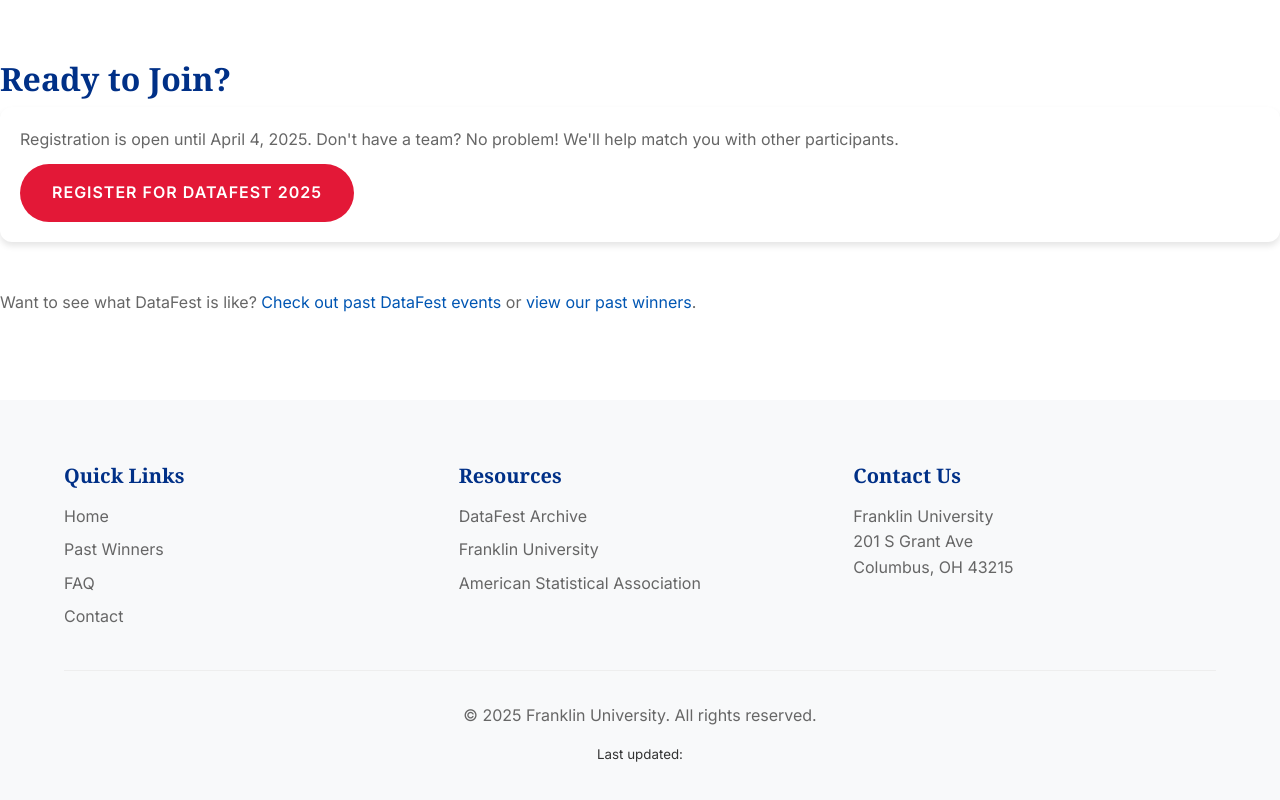
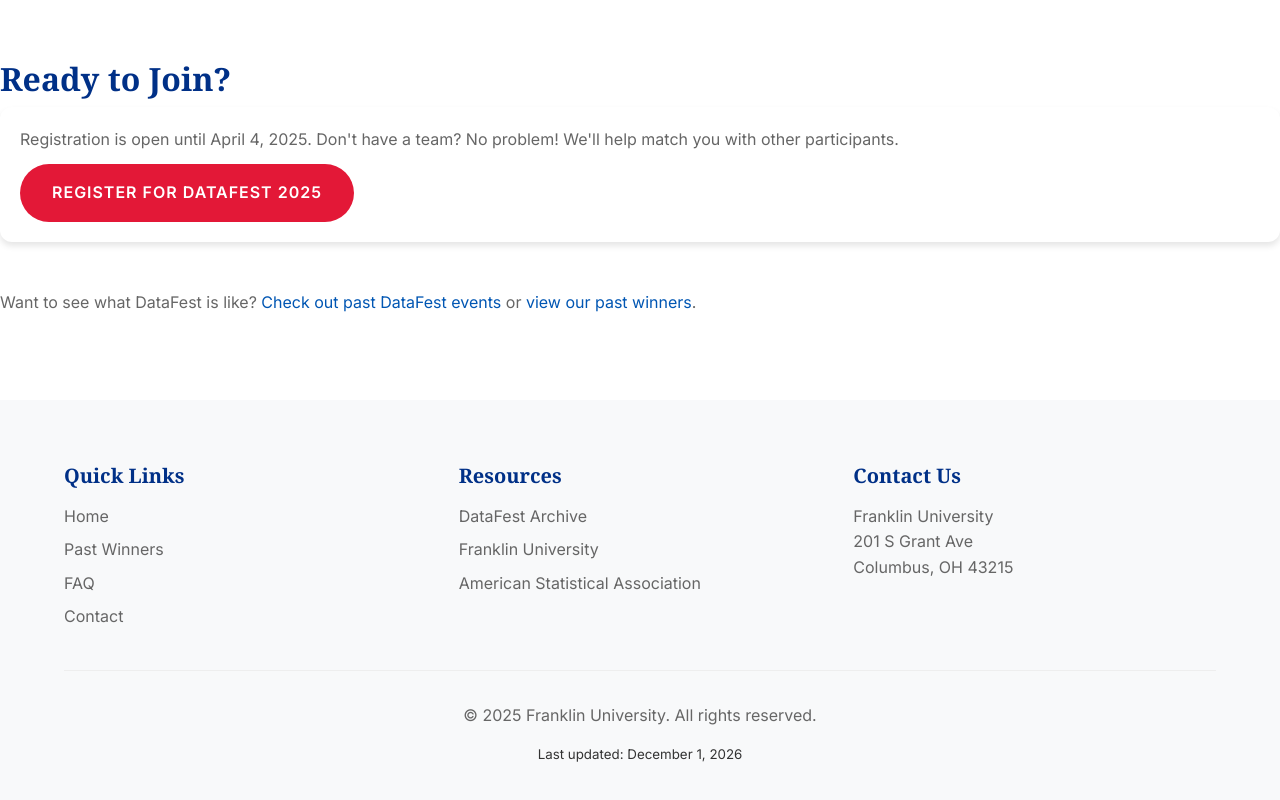
Before and after one commit to Jiang-Li/datafest_website, an Eleventy site: page src/index.md in a window 1280 px wide. Shown: the part 2583-3383 px from the top of the page. Built offline with nearby package versions, Linux system fonts and the light colour scheme; Eleventy itself is replaced by a stand-in of ours; files that its build step writes are made by us from their sources.

```diff
--- a/src/_includes/base.njk
+++ b/src/_includes/base.njk
@@ -96,7 +96,7 @@
             </div>
             <div class="footer-bottom">
                 <p>&copy; {{ "2025" }} Franklin University. All rights reserved.</p>
-                <small>Last updated: {{ currentDate }}</small>
+                <small>Last updated: {{ "" | currentDate }}</small>
             </div>
         </div>
     </footer>
```
Also changed, not shown: package.json (+13 -3 lines), .eleventy.js, README.md.
